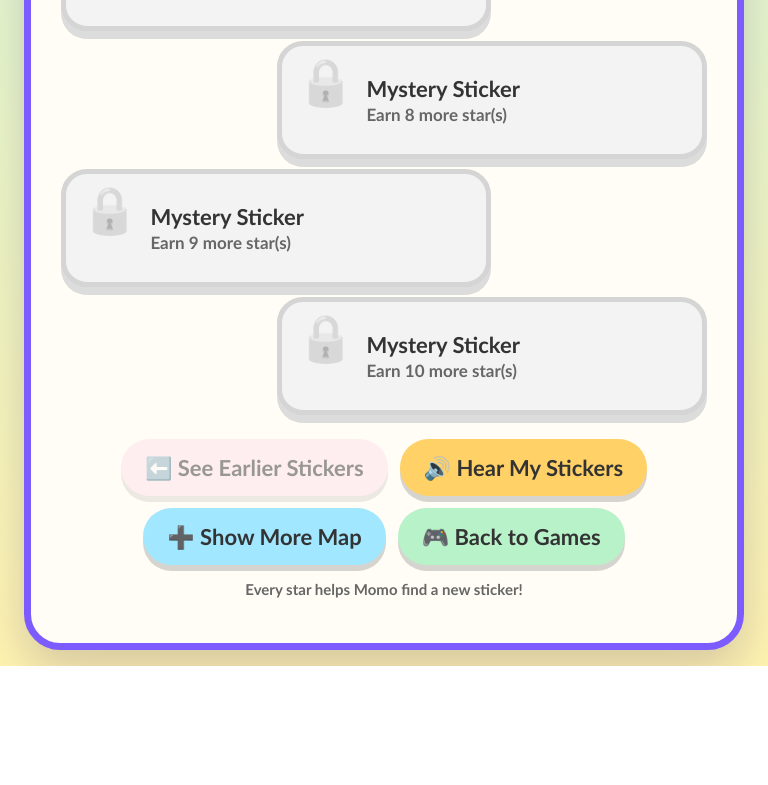
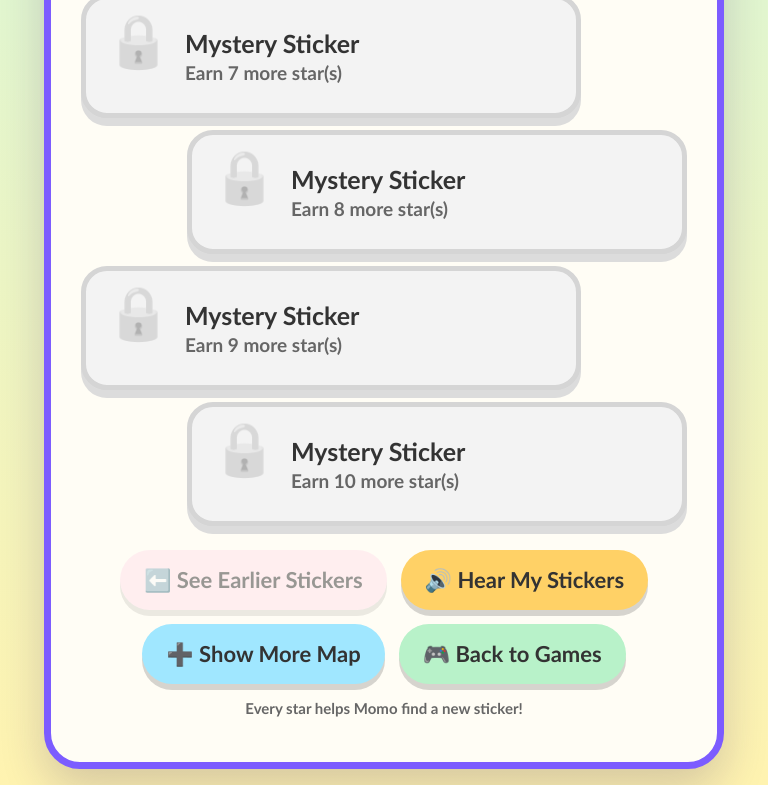
Before and after one commit to makinggit/engwebgame, a website: page gift.html in a window 768 px wide. Shown: the part 1071-1856 px from the top of the page. Before the commit the page ends 1737 px from the top, so only its background shows below. Drawn offline with Linux system fonts and the light colour scheme.

Commit message:
fix: improve star map layout on iPad Mini

```diff
--- a/gift.html
+++ b/gift.html
@@ -12,6 +12,7 @@
 body {
 	min-height: 100vh;
 	background: linear-gradient(180deg, #a8e6ff, #d9f7d9 45%, #fff3b0);
+	padding: env(safe-area-inset-top) env(safe-area-inset-right) env(safe-area-inset-bottom) env(safe-area-inset-left);
 }
 .map-wrap {
 	width: min(720px, calc(100% - 18px));
@@ -53,20 +54,21 @@ body {
 	position: relative;
 	display: flex;
 	flex-direction: column;
-	gap: 10px;
+	gap: 12px;
 }
 .map-stop {
 	position: relative;
 	z-index: 1;
 	display: flex;
 	align-items: center;
-	gap: 12px;
+	gap: 14px;
 	width: min(430px, 100%);
+	min-height: 84px;
 	border: 5px solid #ffd166;
 	border-radius: 26px;
 	background: #fff;
 	box-shadow: 0 8px 0 #eadfc4;
-	padding: 13px 15px;
+	padding: 14px 16px;
 	text-align: left;
 	cursor: pointer;
 	touch-action: manipulation;
@@ -74,21 +76,22 @@ body {
 .map-stop:nth-child(even) { align-self: flex-end; }
 .map-stop:nth-child(odd) { align-self: flex-start; }
 .map-stop .emoji {
-	font-size: clamp(32px, 8vw, 46px);
+	font-size: clamp(34px, 8vw, 48px);
 	line-height: 1;
 }
 .map-stop .text {
 	display: flex;
 	flex-direction: column;
-	gap: 2px;
+	gap: 3px;
+	min-width: 0;
 }
 .map-stop .name {
 	color: #333;
-	font: 900 clamp(16px, 4vw, 22px) "Trebuchet MS", sans-serif;
+	font: 900 clamp(17px, 4vw, 23px) "Trebuchet MS", sans-serif;
 }
 .map-stop .task {
 	color: #666;
-	font: 800 clamp(13px, 3.2vw, 17px) "Trebuchet MS", sans-serif;
+	font: 800 clamp(14px, 3.2vw, 18px) "Trebuchet MS", sans-serif;
 }
 .map-stop.locked {
 	border-color: #cfd6df;
@@ -108,8 +111,10 @@ body {
 .momo-marker {
 	position: absolute;
 	z-index: 2;
-	font-size: clamp(30px, 7vw, 42px);
-	transform: translate(-50%, -50%);
+	top: -18px;
+	right: -10px;
+	font-size: clamp(30px, 7vw, 40px);
+	line-height: 1;
 	filter: drop-shadow(0 4px 4px rgba(0,0,0,.2));
 }
 .map-controls {
@@ -122,7 +127,8 @@ body {
 .map-button {
 	border: 0;
 	border-radius: 999px;
-	padding: 15px 24px;
+	padding: 16px 24px;
+	min-height: 56px;
 	font: 900 clamp(16px, 4vw, 22px) "Trebuchet MS", sans-serif;
 	color: #333;
 	cursor: pointer;
@@ -145,6 +151,37 @@ body {
 	text-align: center;
 	color: #666;
 	font: 800 15px "Trebuchet MS", sans-serif;
+}
+@media (min-width: 700px) and (max-width: 834px) {
+	.map-wrap {
+		width: min(680px, calc(100% - 36px));
+		margin-top: 24px;
+	}
+	.map-card {
+		padding: 30px;
+	}
+	.map-stop {
+		width: min(500px, 100%);
+		min-height: 92px;
+		padding: 16px 20px;
+	}
+	.map-stop .emoji {
+		font-size: 52px;
+	}
+	.map-stop .name {
+		font-size: 25px;
+	}
+	.map-stop .task {
+		font-size: 19px;
+	}
+	.map-controls {
+		gap: 14px;
+	}
+	.map-button {
+		min-width: 180px;
+		min-height: 60px;
+		font-size: 22px;
+	}
 }
 </style>
 </head>
```
